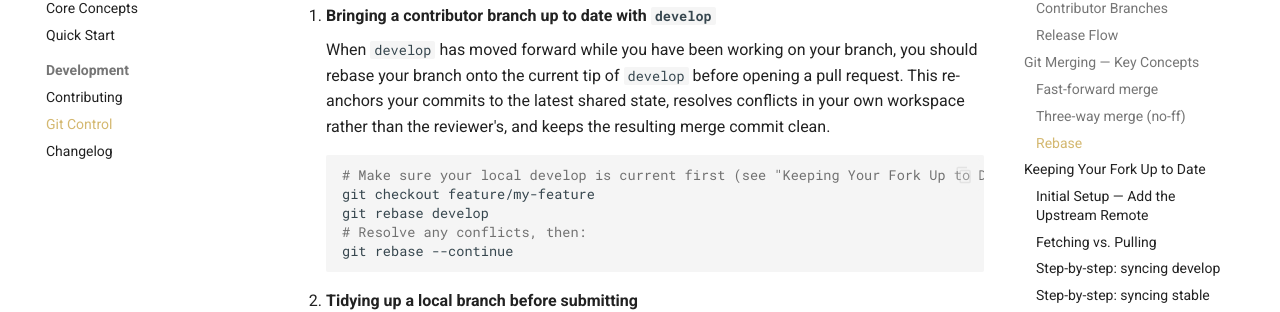
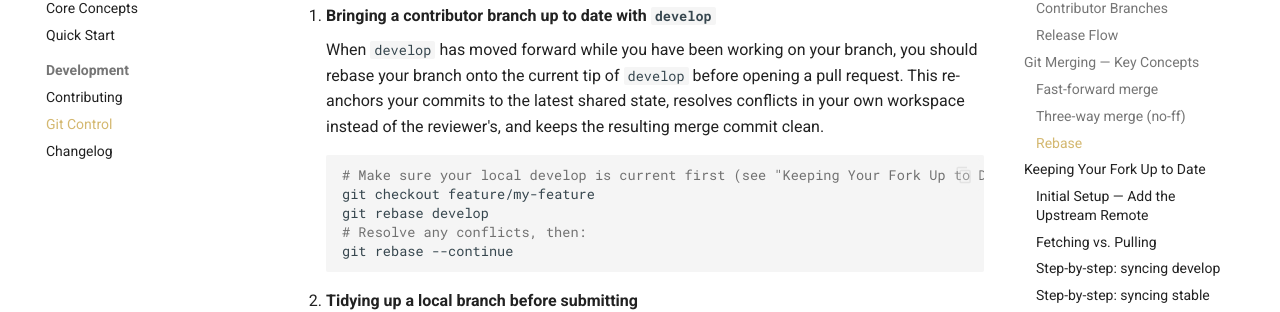
Before and after one commit to Ideogenesis-AI/Alice, an MkDocs documentation site: the page built from docs/getting-started/git-control.md, in a window 1280 px wide and 900 px high, scrolled down 2652 px. Shown: the part 194-506 px from the top of the window. Built offline with MkDocs 1.6.1 and Material for MkDocs 9.7.7, drawn with Linux system fonts in a browser that asks for light colours; comment, search, counter and statistics services are not loaded; some of the changed text lies outside the part shown.

Commit message:
Regularize the prose of the getting-started guide
Three pages used "rather than" where the alternative is better named
outright: the N-site interaction bullet on verbatim operator windows,
the rebase guidance on where conflicts get resolved, and the pitch for
TOML-driven configuration.

````diff
--- a/docs/getting-started/git-control.md
+++ b/docs/getting-started/git-control.md
@@ -98,7 +98,7 @@ Rebasing produces a clean, linear history. It has two distinct use cases in the
 
 1. **Bringing a contributor branch up to date with `develop`**
 
-    When `develop` has moved forward while you have been working on your branch, you should rebase your branch onto the current tip of `develop` before opening a pull request. This re-anchors your commits to the latest shared state, resolves conflicts in your own workspace rather than the reviewer's, and keeps the resulting merge commit clean.
+    When `develop` has moved forward while you have been working on your branch, you should rebase your branch onto the current tip of `develop` before opening a pull request. This re-anchors your commits to the latest shared state, resolves conflicts in your own workspace instead of the reviewer's, and keeps the resulting merge commit clean.
 
     ```bash
     # Make sure your local develop is current first (see "Keeping Your Fork Up to Date")
@@ -204,7 +204,7 @@ git rebase --continue
 
     This introduces one merge commit from `develop` into your branch, which is a minor history cost but avoids the coordination overhead of a rebase. Use your judgement: rebase when you are the sole author or when the branch has not yet been pushed; merge when multiple people are working on the same branch.
 
-    Even when merging is necessary, try to **delay it as long as possible**. Only merge `develop` into your branch when divergence is actively causing problems — conflicts that block your work, or when a dependency you need has been introduced in `develop`. Merging eagerly on every upstream update accumulates unnecessary merge commits and clutters the history graph. The goal is still to keep the graph as clean as possible; merging from `develop` should be a deliberate, infrequent act rather than a routine sync step.
+    Even when merging is necessary, try to **delay it as long as possible**. Only merge `develop` into your branch when divergence is actively causing problems — conflicts that block your work, or when a dependency you need has been introduced in `develop`. Merging eagerly on every upstream update accumulates unnecessary merge commits and clutters the history graph. The goal is still to keep the graph as clean as possible; merging from `develop` should be a deliberate, infrequent act, not a routine sync step.
 
 ### Syncing from the GitHub Web Interface
 
````
Also changed, not shown: docs/getting-started/core-concepts.md (+1 -1 lines), docs/getting-started/what-is-alice.md (+1 -1 lines).
